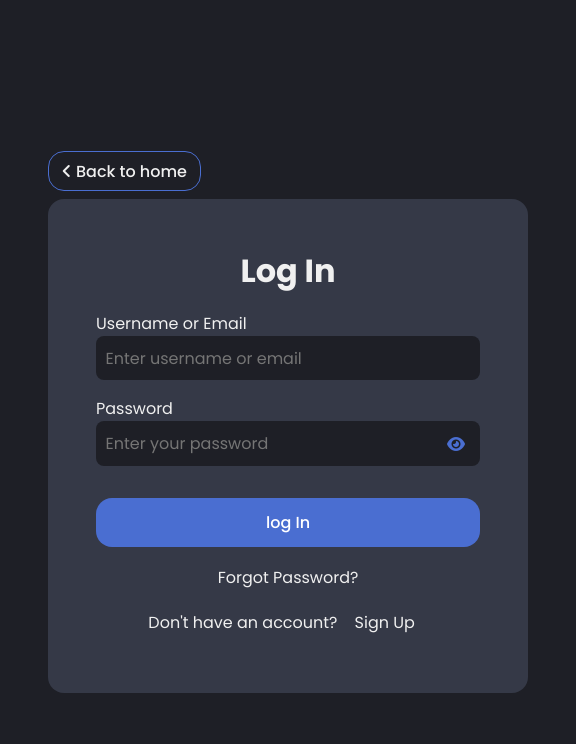
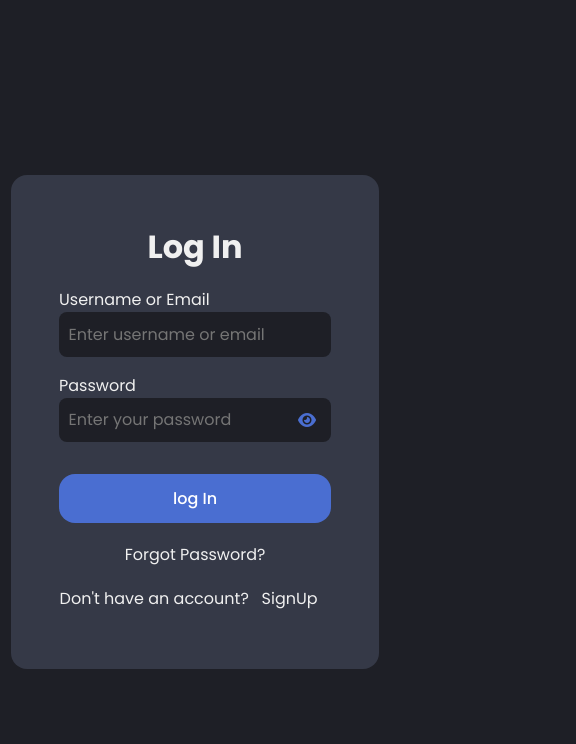
Before and after one commit to Ajaikumar07/notify, a website: page Frontend/login.html in a window 390 px wide. Shown: the whole page, 576 px wide, since content can reach past the window. Drawn offline with Linux system fonts and the light colour scheme.

Commit message:
mobile-view-ui

```diff
--- a/Frontend/login.html
+++ b/Frontend/login.html
@@ -8,8 +8,8 @@
     <link rel="stylesheet" href="/style.css">
   </head>
   <body class="darkTheme">
-    <div class="wrapper">
-      <a class="backHome" href="./index.html"> <i class="fa-solid fa-angle-left"></i> Back to home</a>
+    <!--<div class="wrapper">
+      <a class="backHome" href="./index.html"> <i class="fa-solid fa-angle-left"></i> Back to home</a>-->
       <div class="signContainer">
         <h1>Log In</h1>
         <form id="loginForm">
@@ -26,9 +26,9 @@
           <p class="alertMsg" id="alertMsg"></p>
         </form>
         <p><a href="./forgetPassword.html">Forgot Password?</a></p>
-        <p>Don't have an account? <a href="./signup.html"> Sign Up</a></p>
+        <p>Don't have an account?<a href="./signup.html">SignUp</a></p>
       </div>
-    </div>
+    <!--</div>-->
     <script src="login.js"></script>
   </body>
 </html>
--- a/Frontend/style.css
+++ b/Frontend/style.css
@@ -383,7 +383,7 @@ dialog .loginForm{
   display: flex;
   justify-content: center;
   align-items: center;
-  width: 30rem;
+  width: 23rem;
   flex-direction: column;
   background-color: var(--bg-color);
   border-radius: var(--border-radius);
```
Also changed, not shown: Frontend/signup.html (+1 -1 lines).
